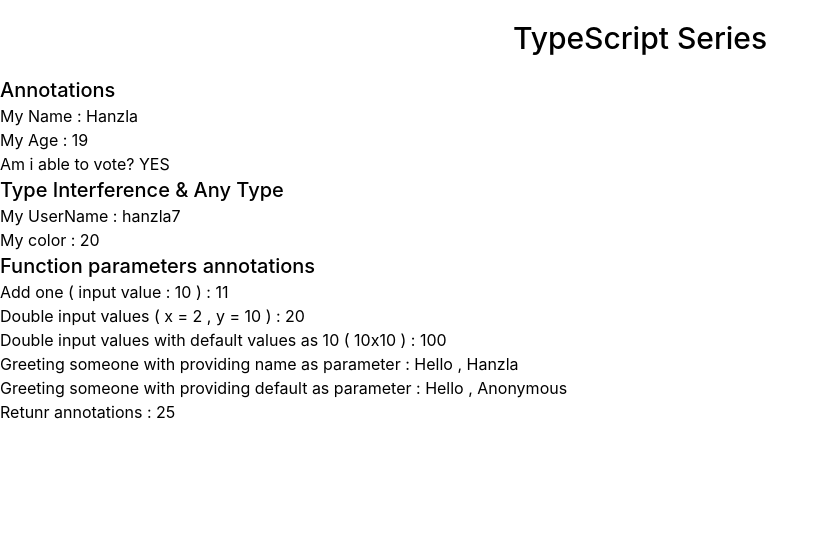
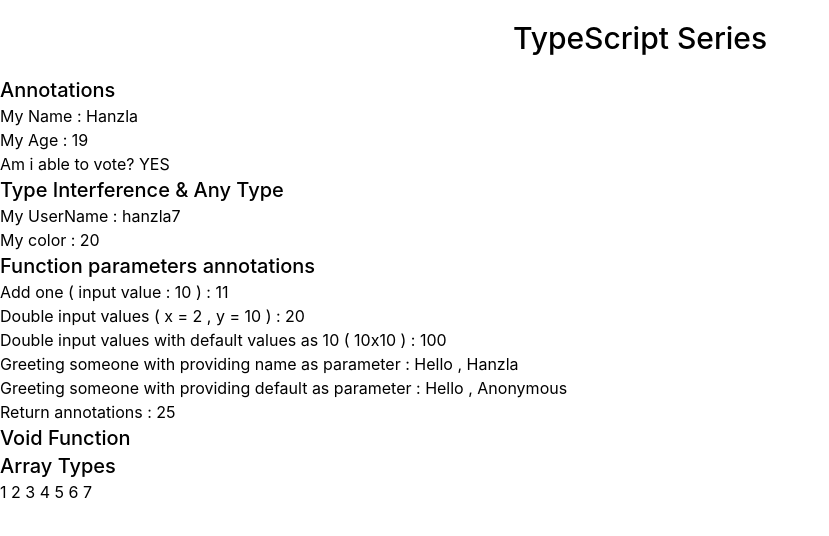
Before and after one commit to fullstackwithHanzla/Typescript, a React (Vite) app: page / in a window 1280 px wide. Shown: the top 536 px of the page, without its empty margins (0-829 px from the left). Built offline with nearby package versions, Linux system fonts and the light colour scheme.

Commit message:
Functions and array Done

```diff
--- a/src/App.tsx
+++ b/src/App.tsx
@@ -63,6 +63,27 @@
   //   return num * 2;
   // }
 
+  // Void functions
+  // Void is a type that represents the absense of any value. it is often used as the return type for functions that do not return a value
+  function noReturn(message:string):void {
+    console.log(message);
+  }
+  noReturn("hello How are you!")
+
+  // Array types in depth
+  // 2 Type of array
+  // Using the square brackets notation [] to indicate an array of a specific type
+
+  const numbers: number[] = [1,2,3,4,5,6,7]
+
+  // Using the generic Array<type> notation to indicate an array of a specific type
+
+  // Not useAble tho
+  // const ArrayNames: Array<string> = ["Alice","Bob","Charlie"]
+
+
+
+
 
   return (
     <div>
@@ -90,7 +111,16 @@
           <p>Double input values with default values as 10 ( 10x10 ) : {doubleValue()}</p>
           <p>Greeting someone with providing name as parameter : {greetingSomeone(myName)}</p>
           <p>Greeting someone with providing default as  parameter : {greetingSomeone()}</p>
-          <p>Retunr annotations : {double1(5)}</p>
+          <p>Return annotations : {double1(5)}</p>
+          <h2 className="text-xl font-medium">Void Function</h2>
+          <p></p>
+        </div>
+
+        <div>
+          <h2 className="text-xl font-medium">Array Types</h2>
+          <p>{numbers.map((number,index) => (
+            <span key={index}>{number} </span>
+          ))}</p>
         </div>
     </div>
   )
```
